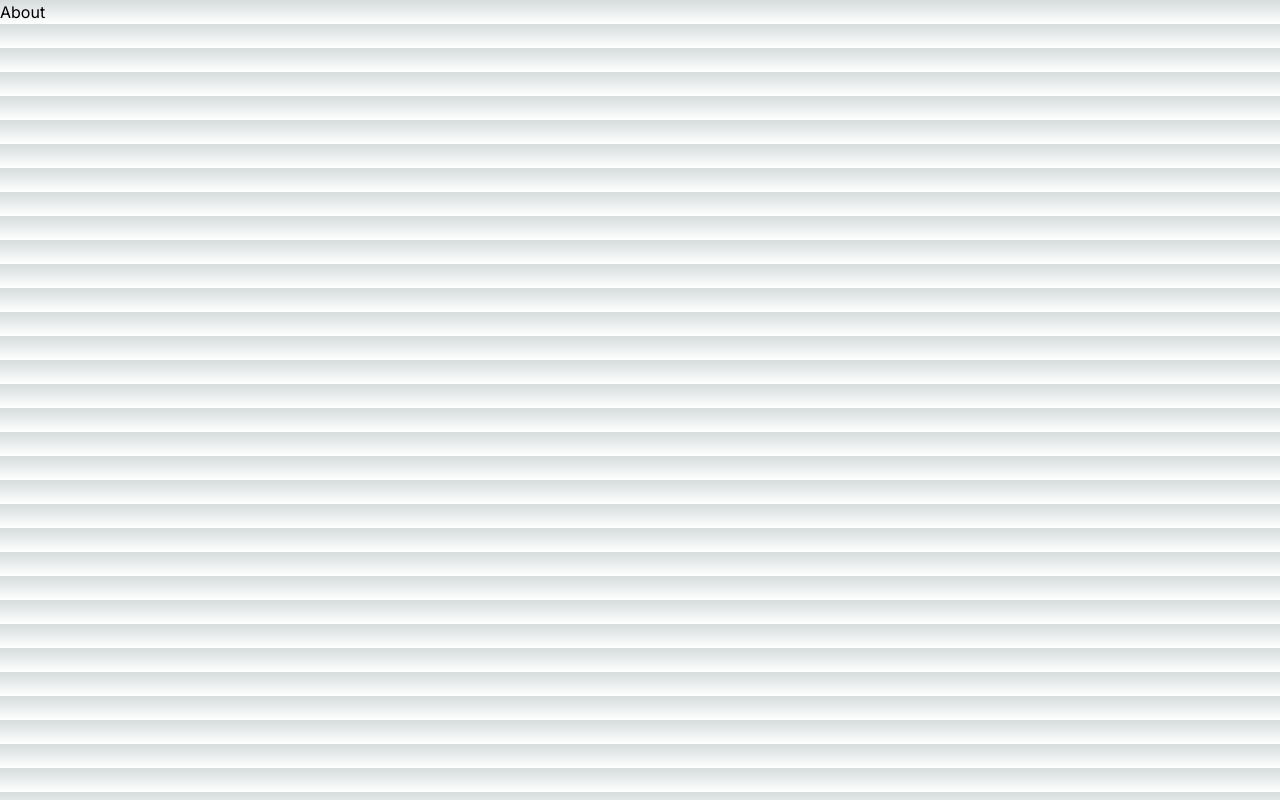
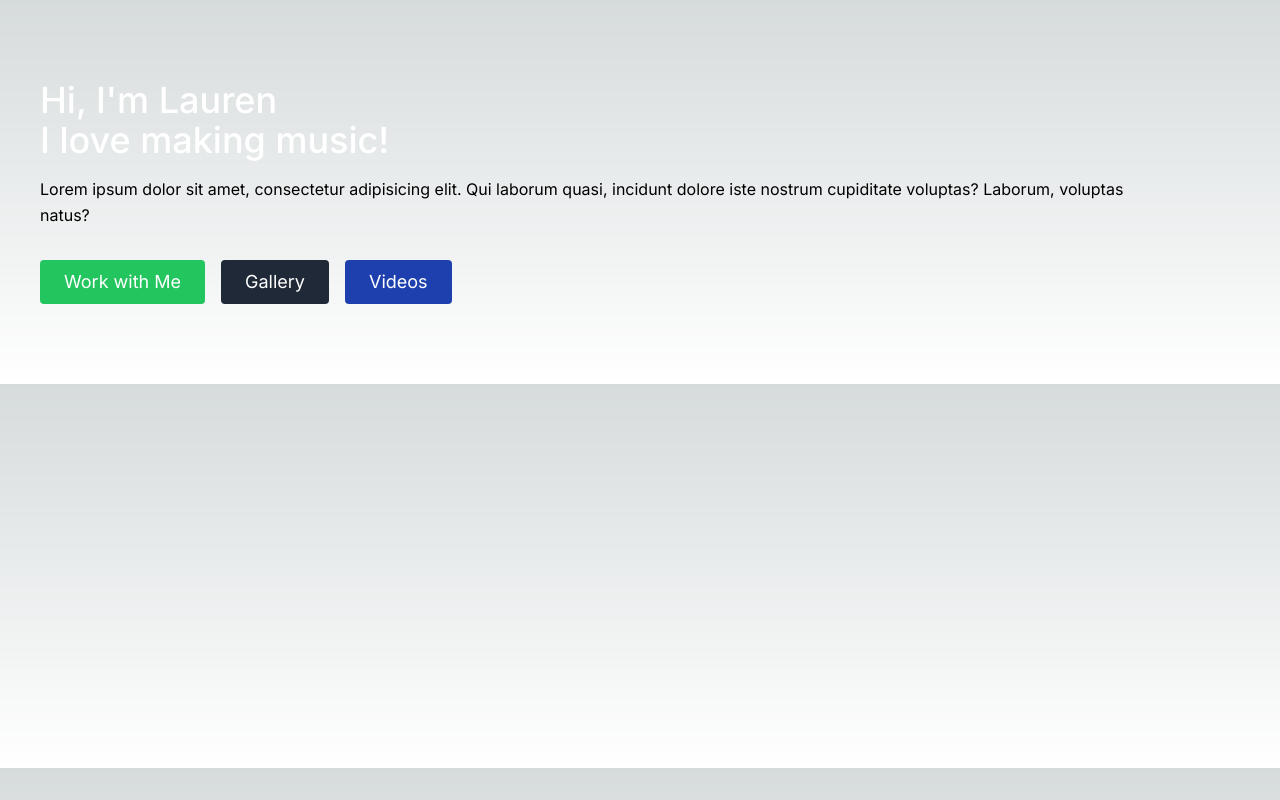
Before and after one commit to danwventura/CalypsosRevenge, a Next.js app in the folder calypsosrevenge/: page /about in a window 1280 px wide. Built offline with nearby package versions, Linux system fonts and the light colour scheme.

Commit message:
Adding About page basic styling

```diff
--- a/calypsosrevenge/app/about/page.jsx
+++ b/calypsosrevenge/app/about/page.jsx
@@ -3,6 +3,31 @@
 
 export default function About () {
         return(
-            <h5>About</h5>
+            <section id="about">
+                <div className="container mx-auto flex px-10 py-20 md:flex-row flex-col items-center">
+                    <div className="lg:flex-grow md:w-1/2 lg:pr-24 md:pr-16 flex flex-col md:items-start md:text-left mb-16 md:mb-0 itemsçenter text-center">
+                        <h1 className="title-font sm:text-4xl text-3xl mb-4 font-medium text-white">
+                            Hi, I'm Lauren
+                            <br className="hidden lg:inline-block" /> I love making music!
+                        </h1>
+                        <p className="mb-8 leading-relaxed">
+                            Lorem ipsum dolor sit amet, consectetur adipisicing elit. Qui
+                            laborum quasi, incidunt dolore iste nostrum cupiditate voluptas?
+                            Laborum, voluptas natus?
+                        </p>
+                        <div className="flex justify-center">
+                            <a href="#booking" className="inline-flex text-white bg-green-500 border-0 py-2 px-6 focus:outline-none hover:bg-green-600 rounded text-lg">
+                                Work with Me
+                            </a>
+                            <a href="#photography" className="ml-4 inline-flex text-white bg-gray-800 border-0 py-2 px-6 focus:outline-none hover:bg-gray-700 hover:text-white rounded text-lg">
+                                Gallery
+                            </a>
+                            <a href="#photography" className="ml-4 inline-flex text-white bg-blue-800 border-0 py-2 px-6 focus:outline-none hover:bg-gray-700 hover:text-white rounded text-lg">
+                                Videos
+                            </a>
+                        </div>
+                    </div>
+                </div>
+            </section>
         )
 }
```
